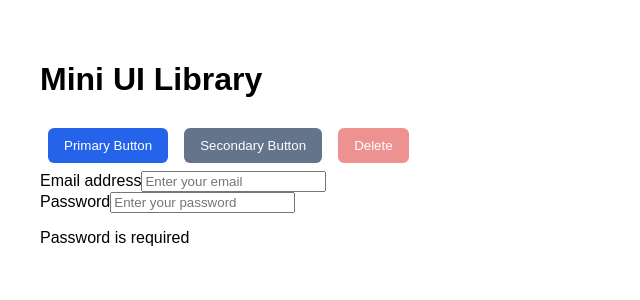
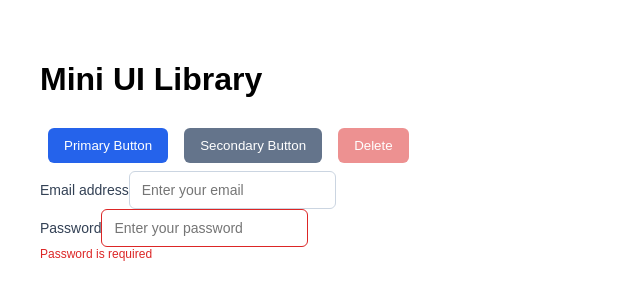
Before and after one commit to divyaranjan10/mini-ui, a React (Vite) app: page / in a window 1280 px wide. Shown: the top 300 px of the page, without its empty margins (0-640 px from the left). Built offline with nearby package versions, Linux system fonts and the light colour scheme.

Commit message:
refactor: organize component styles

```diff
--- /dev/null
+++ b/src/components/Button/Button.css
@@ -0,0 +1,25 @@
+.ui-button {
+  padding: 10px 16px;
+  margin: 8px;
+  border: none;
+  border-radius: 6px;
+  cursor: pointer;
+  color: white;
+}
+
+.ui-button[data-variant="primary"] {
+  background: #2563eb;
+}
+
+.ui-button[data-variant="secondary"] {
+  background: #64748b;
+}
+
+.ui-button[data-variant="danger"] {
+  background: #dc2626;
+}
+
+.ui-button:disabled {
+  opacity: 0.5;
+  cursor: not-allowed;
+}
--- a/src/components/Button/Button.tsx
+++ b/src/components/Button/Button.tsx
@@ -1,4 +1,5 @@
 import type { ButtonHTMLAttributes, ReactNode } from "react";
+import "./Button.css";
 
 type ButtonProps = ButtonHTMLAttributes<HTMLButtonElement> & {
   variant?: "primary" | "secondary" | "danger";
@@ -11,7 +12,11 @@ export function Button({
   ...props
 }: ButtonProps) {
   return (
-    <button data-variant={variant} {...props}>
+    <button
+      className={`ui-button ${props.className ?? ""}`}
+      data-variant={variant}
+      {...props}
+    >
       {children}
     </button>
   );
--- /dev/null
+++ b/src/components/Input/Input.css
@@ -0,0 +1,35 @@
+.ui-input-wrapper {
+  display: flex;
+  flex-direction: column;
+  gap: 6px;
+  margin: 12px 8px;
+}
+
+.ui-input-label {
+  font-size: 14px;
+  font-weight: 500;
+  color: #334155;
+}
+
+.ui-input {
+  padding: 10px 12px;
+  border: 1px solid #cbd5e1;
+  border-radius: 6px;
+  font-size: 14px;
+  outline: none;
+  transition: border-color 0.2s;
+}
+
+.ui-input:focus {
+  border-color: #2563eb;
+}
+
+.ui-input[aria-invalid="true"] {
+  border-color: #dc2626;
+}
+
+.ui-input-error {
+  margin: 0;
+  color: #dc2626;
+  font-size: 12px;
+}
--- a/src/components/Input/Input.tsx
+++ b/src/components/Input/Input.tsx
@@ -1,4 +1,5 @@
 import type { InputHTMLAttributes } from "react";
+import "./Input.css";
 
 type InputProps = InputHTMLAttributes<HTMLInputElement> & {
   label?: string;
@@ -8,9 +9,14 @@ type InputProps = InputHTMLAttributes<HTMLInputElement> & {
 export function Input({ label, error, id, ...props }: InputProps) {
   return (
     <div>
-      {label && <label htmlFor={id}>{label}</label>}
+      {label && (
+        <label className="ui-input-label" htmlFor={id}>
+          {label}
+        </label>
+      )}
 
       <input
+        className="ui-input"
         id={id}
         aria-invalid={Boolean(error)}
         aria-describedby={error ? `${id}-error` : undefined}
@@ -18,7 +24,7 @@ export function Input({ label, error, id, ...props }: InputProps) {
       />
 
       {error && (
-        <p id={`${id}-error`} role="alert">
+        <p className="ui-input-error" id={`${id}-error`} role="alert">
           {error}
         </p>
       )}
--- a/src/index.css
+++ b/src/index.css
@@ -2,29 +2,3 @@ body {
   font-family: Arial, sans-serif;
   padding: 32px;
 }
-
-button {
-  padding: 10px 16px;
-  margin: 8px;
-  border: none;
-  border-radius: 6px;
-  cursor: pointer;
-  color: white;
-}
-
-button[data-variant="primary"] {
-  background: #2563eb;
-}
-
-button[data-variant="secondary"] {
-  background: #64748b;
-}
-
-button[data-variant="danger"] {
-  background: #dc2626;
-}
-
-button:disabled {
-  opacity: 0.5;
-  cursor: not-allowed;
-}
```
